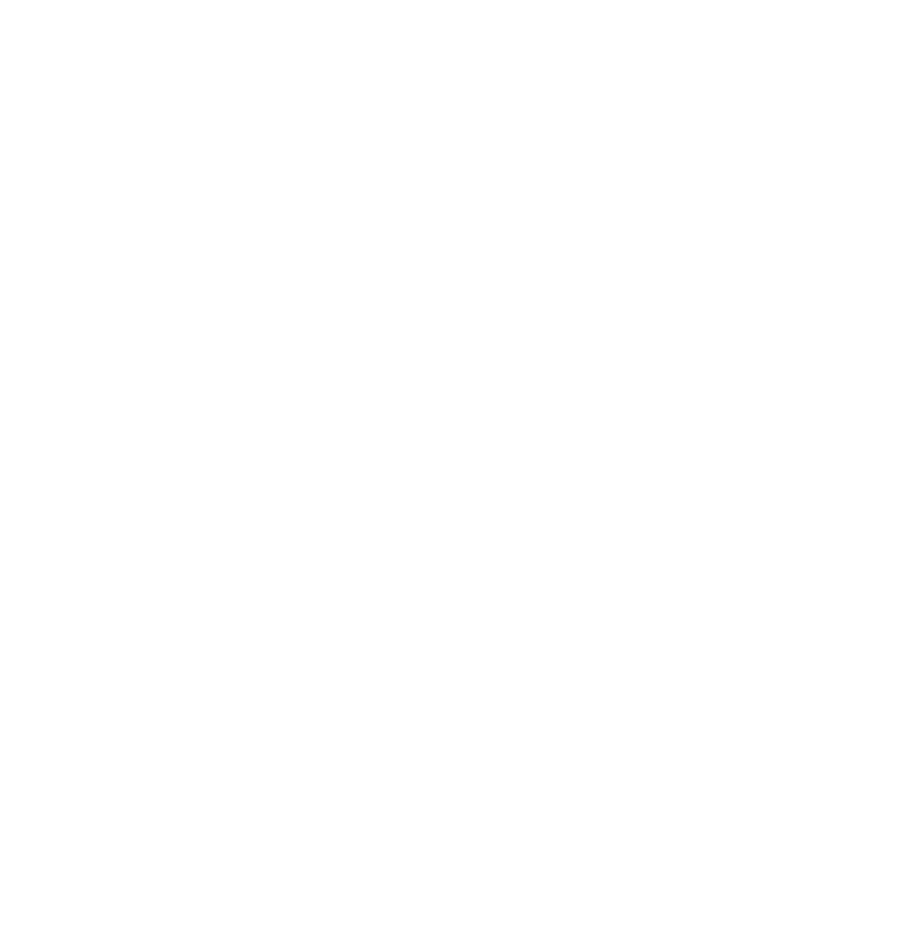
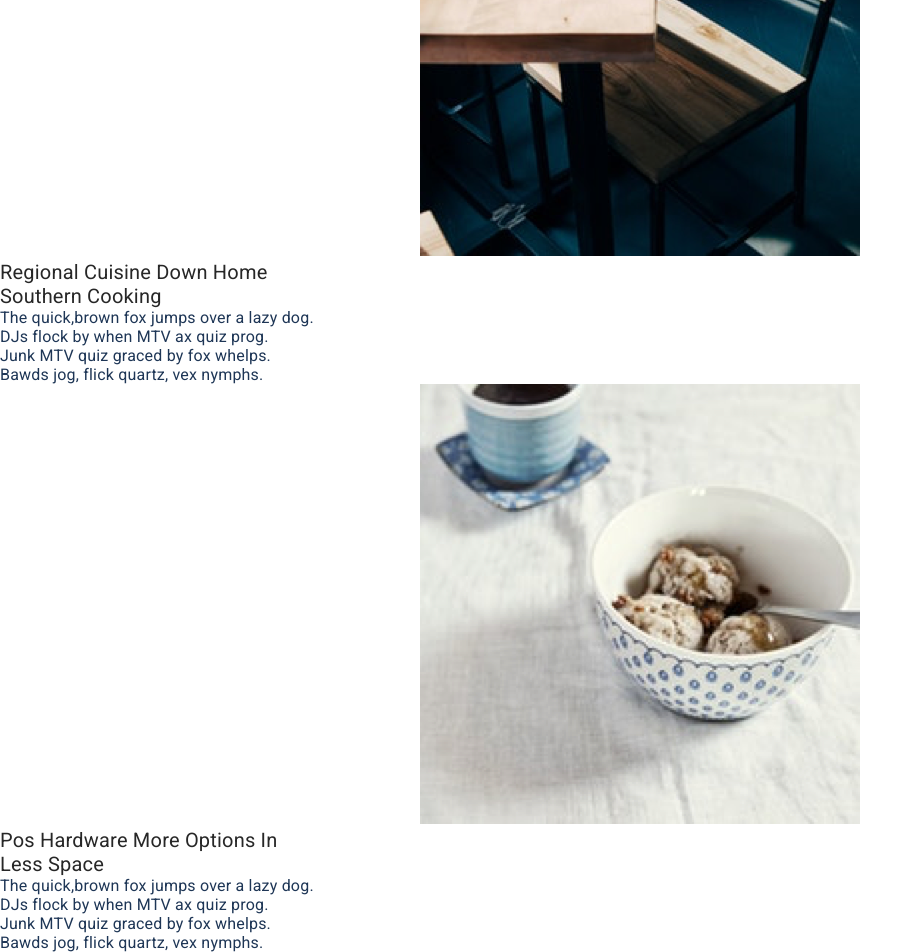
Before and after one commit to halo123u/apreacttest, a React (Create React App) app: page / in a window 1280 px wide. Shown: the part 1144-2096 px from the top of the page, without its empty margins (0-923 px from the left). Before the commit the page ends 1500 px from the top, so only its background shows below. Built offline with nearby package versions, Linux system fonts and the light colour scheme.

Commit message:
add mainBody section

```diff
--- a/src/App.js
+++ b/src/App.js
@@ -1,4 +1,6 @@
 import React, { Component } from 'react';
+import img1 from './assets/1.png';
+import img2 from './assets/2.png';
 import './App.css';
 
 class App extends Component {
@@ -26,6 +28,26 @@ class App extends Component {
           </div>
         </div>
 
+        <div className="mainBody">
+          <div className="bodyContainer">
+            <div className="innerBody">
+              <img className="image" src={img1}/>
+              <div className="textContainer">
+                <h4>Regional Cuisine Down Home <br/> Southern Cooking</h4>
+                <p>The quick,brown fox jumps over a lazy dog. <br/>DJs flock by when MTV ax quiz prog.<br/> Junk MTV quiz graced by fox whelps.<br/> Bawds jog, flick quartz, vex nymphs.</p>
+              </div>
+            </div>
+
+            <div className="innerBody">
+              <img className="image" src={img2}/>
+              <div className="textContainer">
+                <h4>Pos Hardware More Options In <br/> Less Space</h4>
+                <p>The quick,brown fox jumps over a lazy dog. <br/>DJs flock by when MTV ax quiz prog.<br/> Junk MTV quiz graced by fox whelps.<br/> Bawds jog, flick quartz, vex nymphs.</p>
+              </div>
+            </div>
+          </div>
+        </div>
+
       </div>
     );
   }
```
